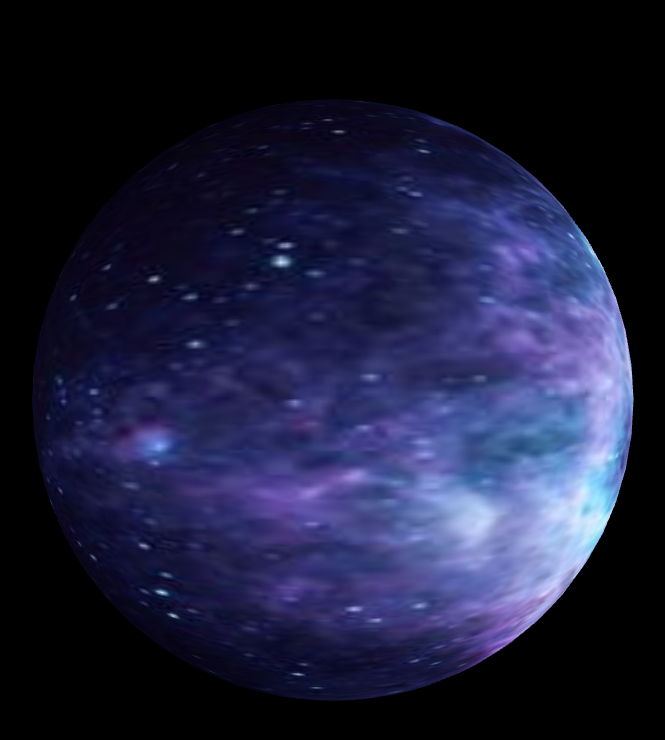
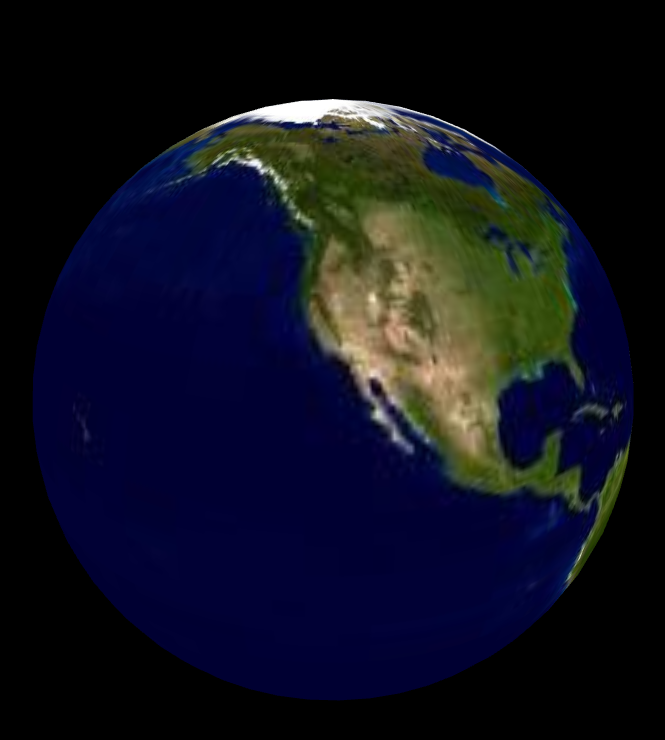
Before and after one commit to Kevzon/En-boll-med-three.js, a plain HTML site: page three/index.html in a window 1280 px wide. Shown: the whole page, without its empty margins (307-972 px from the left). Drawn offline with nearby package versions, Linux system fonts and the light colour scheme; animation ran at ten frames a second.

Commit message:
jordklot

```diff
--- a/three/main.js
+++ b/three/main.js
@@ -16,11 +16,13 @@ renderer.setSize(window.innerWidth, window.innerHeight);
 
 document.body.appendChild(renderer.domElement);
 
+//Här under så står det vad för form min sak har, just nu har jag ett runt klot
+
 //const geometry = new THREE.BoxGeometry(1, 1, 1);
 const geometry = new THREE.SphereGeometry(1, 64, 32);
 //const material = new THREE.MeshBasicMaterial( {color: 0x000ff} );
 
-const texture = new THREE.TextureLoader().load('textures/galaxy.jpg');
+const texture = new THREE.TextureLoader().load('textures/earth3.jpg');
 const material = new THREE.MeshBasicMaterial( { map: texture } );
  cube = new THREE.Mesh( geometry, material);
 scene.add(cube);
@@ -32,7 +34,7 @@ camera.position.z = 2;
 function animate(){
     requestAnimationFrame(animate);
 
-    //cube.rotation.x += 0.01;
+    cube.rotation.x += 0.01;
     cube.rotation.y += 0.01;
 
 
```
Also changed, not shown: three/index.html (+1 -0 lines), three/textures/earth.jpg (added), three/textures/earth2.jpg (added), three/textures/earth3.jpg (added), 1 other file.
